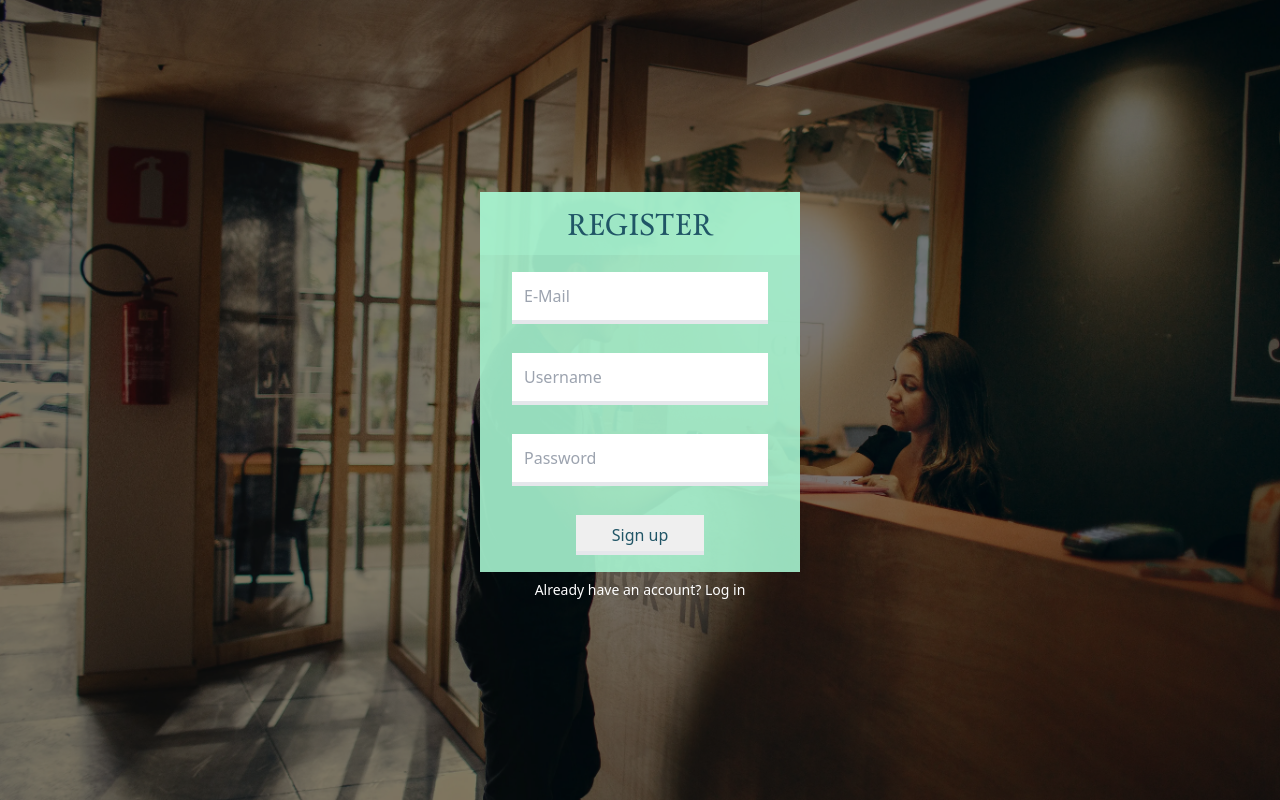
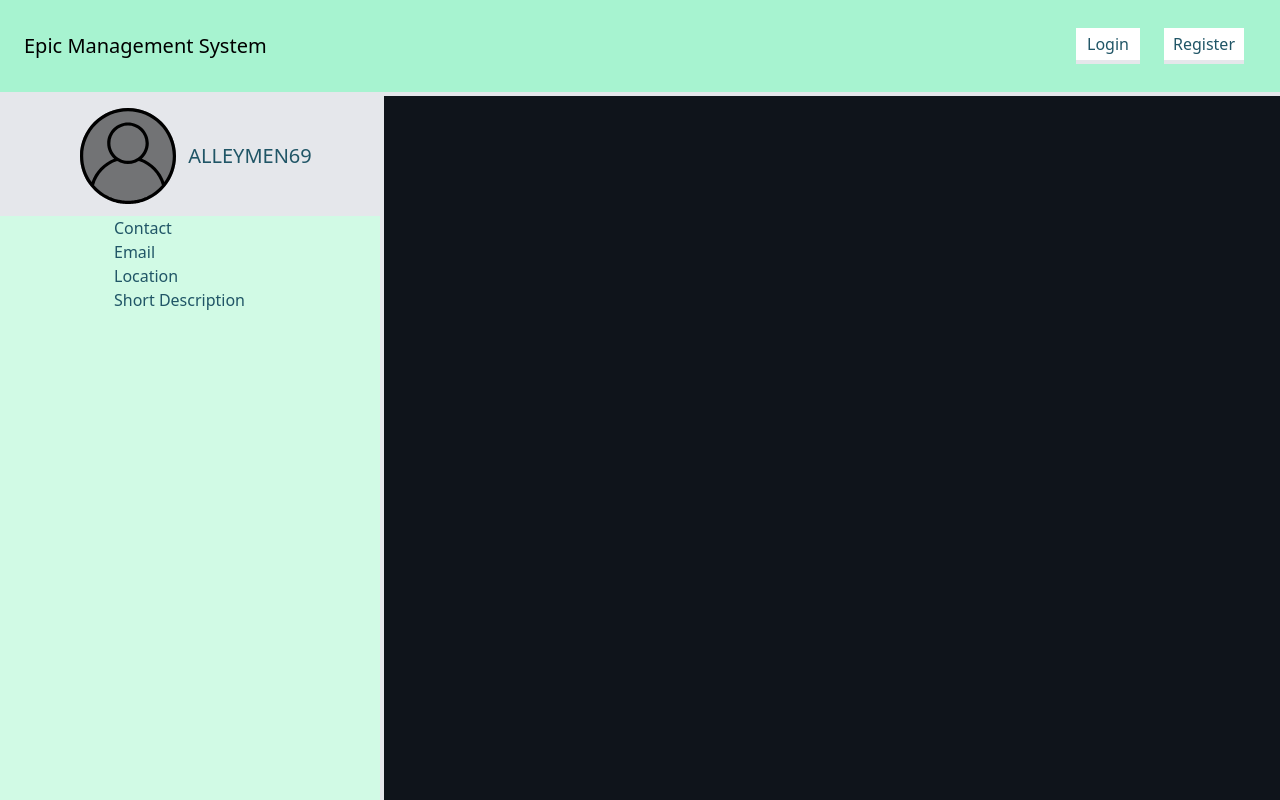
Before and after one commit to nakamarusun/OrgaDB, a Flask app: page / in a window 1280 px wide. Run offline with Flask 2, Linux system fonts and the light colour scheme.

Commit message:
added profile page, and icon assets

```diff
--- a/EMS/controllers/index.py
+++ b/EMS/controllers/index.py
@@ -5,4 +5,4 @@ bp = Blueprint("index", __name__, url_prefix="/")
 @bp.route("/")
 def index():
     # TODO @aric: Create index.html here and use render_template
-    return render_template("register.html", debug = True)
+    return render_template("profile.html", debug = True)
--- a/EMS/static/base.css
+++ b/EMS/static/base.css
@@ -9,3 +9,7 @@
     font-weight: normal;
     font-style: normal;
 }
+
+*{
+    color: #205566;
+}
--- a/EMS/static/onboarding.css
+++ b/EMS/static/onboarding.css
@@ -1,9 +1,5 @@
 .onboard_title{
     font-family: 'calendas_plusregular';
-    color:#205566;
-}
-.onboard_form{
-    color:#205566;
 }
 
 .logo{
--- a/EMS/templates/skeleton.html
+++ b/EMS/templates/home_template.html
@@ -1,7 +1,7 @@
 {% extends 'base.html' %}
 
 {% block head %}
-<link rel="stylesheet" href="{{url_for('static', filename='skeleton.css')}}">
+<link rel="stylesheet" href="{{url_for('static', filename='home_template.css')}}">
 {% endblock %}
 
 {% block title %}
@@ -9,26 +9,26 @@
 
 {% block body %}
     <div class="container flex flex-col h-screen items-stretch">
-        <div class=" container h-24 bg-green-400 border-b-2 border-gray-300 flex items-center justify-between">
+        <div class=" container h-24 bg-green-200 border-b-4 flex items-center justify-between">
             <div class = "text-xl text-black ml-6">Epic Management System</div>
             <div class = "flex flex-row mr-6">
-                {% if session.get("user_name" , None) == None %}
+                {% if session.get("user_name") == None %}
                 <a class = "m-3" href="{{url_for('user.login')}}">
-                    <div class="w-16 bg-white border-b-2 border-black rounded-md p-1 text-center hover:bg-gray-400 hover:text-white">Login</div>
+                    <div class="transition w-16 bg-white border-b-4 p-1 text-center hover:bg-green-300 hover:border-green-400 hover:text-white">Login</div>
                 </a>
                 <a class = "m-3" href="{{url_for('user.register')}}">
-                    <div class="w-20 bg-white border-b-2 border-black rounded-md p-1 text-center hover:bg-gray-400 hover:text-white">Register</div>
+                    <div class="transition w-20 bg-white border-b-4 p-1 text-center hover:bg-green-300 hover:border-green-400 hover:text-white">Register</div>
                 </a>
                 {% else %}
                 <div class="w-auto bg-white m-3 p-1">{{session["user_name"]}}</div>
                 {% endif %}
             </div>
         </div>
-        <div class="container flex flex-1 flex-row h-16 bg-gray-800 items-stretch">
-            <div class="w-96 h-full border-r-2 border-gray-300 bg-green-100">
+        <div class="container flex flex-1 flex-row h-14 bg-gray-800 items-stretch">
+            <div class="w-96 h-full flex flex-col border-r-4 bg-green-100">
                 {% block left_cont %}{% endblock %}
             </div>
-            <div class="flex-1 h-full bg-white">
+            <div class="flex-1 h-full bg-black bg-opacity-50">
                 {% block right_cont %}{% endblock %}
             </div>
         </div>
--- a/EMS/templates/onboarding.html
+++ b/EMS/templates/onboarding.html
@@ -10,8 +10,8 @@
 {% block body %}
 <img src="{{url_for('static', filename='asset/onboarding_bg.webp')}}" alt="Man on reception" class="container h-screen object-cover">
 <div class="container absolute left-0 top-0 bg-black h-screen bg-opacity-50 flex flex-col justify-center items-center">
-    <div class="w-1/4 h-2/5 flex flex-col bg-black bg-green-200 bg-opacity-90 items-stretch min-h-min" style = "min-height: 380px; min-width: 300px;">
-        <div class="onboard_title w-full flex h-1/6 text-center text-3xl justify-center items-center bg-green-200 bg-opacity-50">
+    <div class="w-1/4 h-2/5 flex flex-col bg-black bg-green-200 bg-opacity-90 rounded-md items-stretch min-h-min" style = "min-height: 380px; min-width: 300px;">
+        <div class="onboard_title w-full flex h-1/6 text-center text-3xl justify-center items-center bg-green-200 bg-opacity-50 rounded-md">
             {% block onboarding_type %}{% endblock %}
         </div>
 
--- /dev/null
+++ b/EMS/templates/profile.html
@@ -0,0 +1,19 @@
+{% extends 'home_template.html' %}
+
+{% block left_cont %}
+<div class="container bg-gray-200 flex flex-row justify-center items-center">
+    <!-- Profile container here -->
+    <div class="m-3 w-24 h-24 rounded-full bg-black bg-opacity-50">
+        <img src="{{url_for('static',filename='asset/profile.svg')}}" alt="" class="object-cover">
+    </div>
+    <span class="text-xl flex items-start">ALLEYMEN69</span>
+</div>
+<div class="container flex flex-col justify-center items-center">
+    <div class="w-2/5 flex flex-col justify-center">
+        <span>Contact</span>
+        <span>Email</span>
+        <span>Location</span>
+        <span>Short Description</span>
+    </div>
+</div>
+{% endblock %}
--- a/EMS/templates/register.html
+++ b/EMS/templates/register.html
@@ -4,9 +4,9 @@
 Register -
 {% endblock %}
 
-<!-- {% block onboarding_type %}
+{% block onboarding_type %}
 REGISTER
-{% endblock %} -->
+{% endblock %}
 
 {% block onboarding_form %}
 <form action = "/register" method = "POST" id = "form" class="flex flex-col h-full items-center justify-evenly">
@@ -14,6 +14,5 @@ REGISTER
     <input class = "m-3 w-4/5 p-3 border-b-4" type = "text" name = "name" id = "name" value = "" required placeholder="Username">
     <input class = "m-3 w-4/5 p-3 border-b-4" type = "password" name = "pwd" id = "pwd" value = "" required placeholder="Password">
     <input class = "transition p-2 h-10 w-32 border-b-4 m-3 cursor-pointer hover:bg-green-300 hover:text-white hover:border-green-400" type = "submit" value = "Sign up">
-
 </form>
 {% endblock %}
```
Also changed, not shown: EMS/static/asset/profile.svg (added), EMS/static/home_template.css (added), EMS/static/skeleton.css (deleted), EMS/templates/base.html (line endings or trailing spaces).
